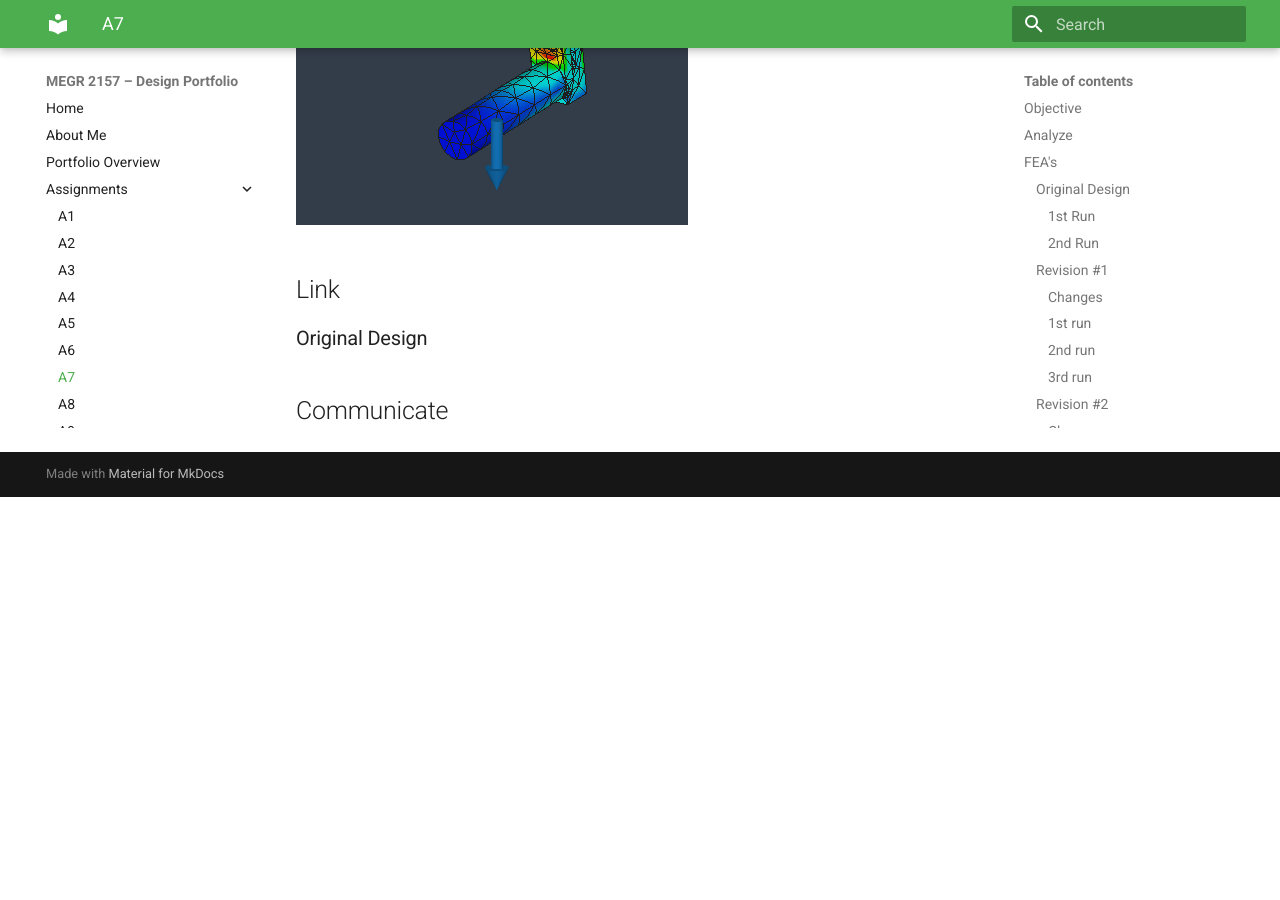
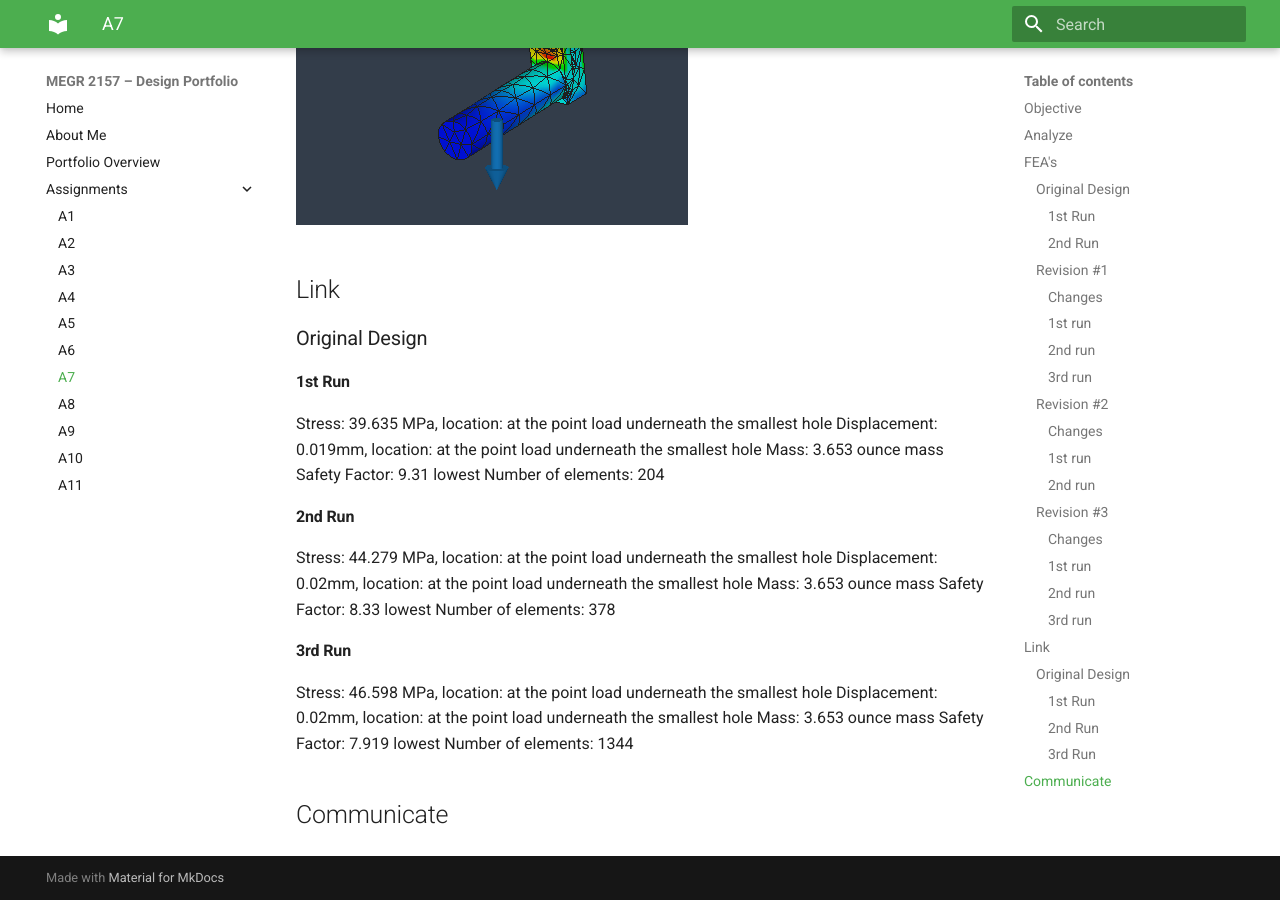
Before and after one commit to pklauser-cyber/design-projects-portfolio, an MkDocs documentation site: the page built from docs/assignments/A07/index.md, in a window 1280 px wide and 900 px high, scrolled down 7436 px. Built offline with MkDocs 1.6.1 and Material for MkDocs 9.7.7, drawn with Linux system fonts in a browser that asks for light colours; before the commit the page ends 7933 px from its top, so only the background shows below that.

Commit message:
Update index.md

```diff
--- a/docs/assignments/A07/index.md
+++ b/docs/assignments/A07/index.md
@@ -96,6 +96,24 @@ Number of  elements: 1344
 
 ## Link
 ### Original Design
+#### 1st Run
+Stress: 39.635 MPa, location: at the point load underneath the smallest hole
+Displacement: 0.019mm, location: at the point load underneath the smallest hole
+Mass: 3.653 ounce mass
+Safety Factor: 9.31 lowest
+Number of elements: 204
+#### 2nd Run
+Stress: 44.279 MPa, location: at the point load underneath the smallest hole
+Displacement: 0.02mm, location: at the point load underneath the smallest hole
+Mass: 3.653 ounce mass
+Safety Factor: 8.33 lowest
+Number of elements: 378
+#### 3rd Run
+Stress: 46.598 MPa, location: at the point load underneath the smallest hole
+Displacement: 0.02mm, location: at the point load underneath the smallest hole
+Mass: 3.653 ounce mass
+Safety Factor: 7.919 lowest
+Number of  elements: 1344
 
 
 
```
